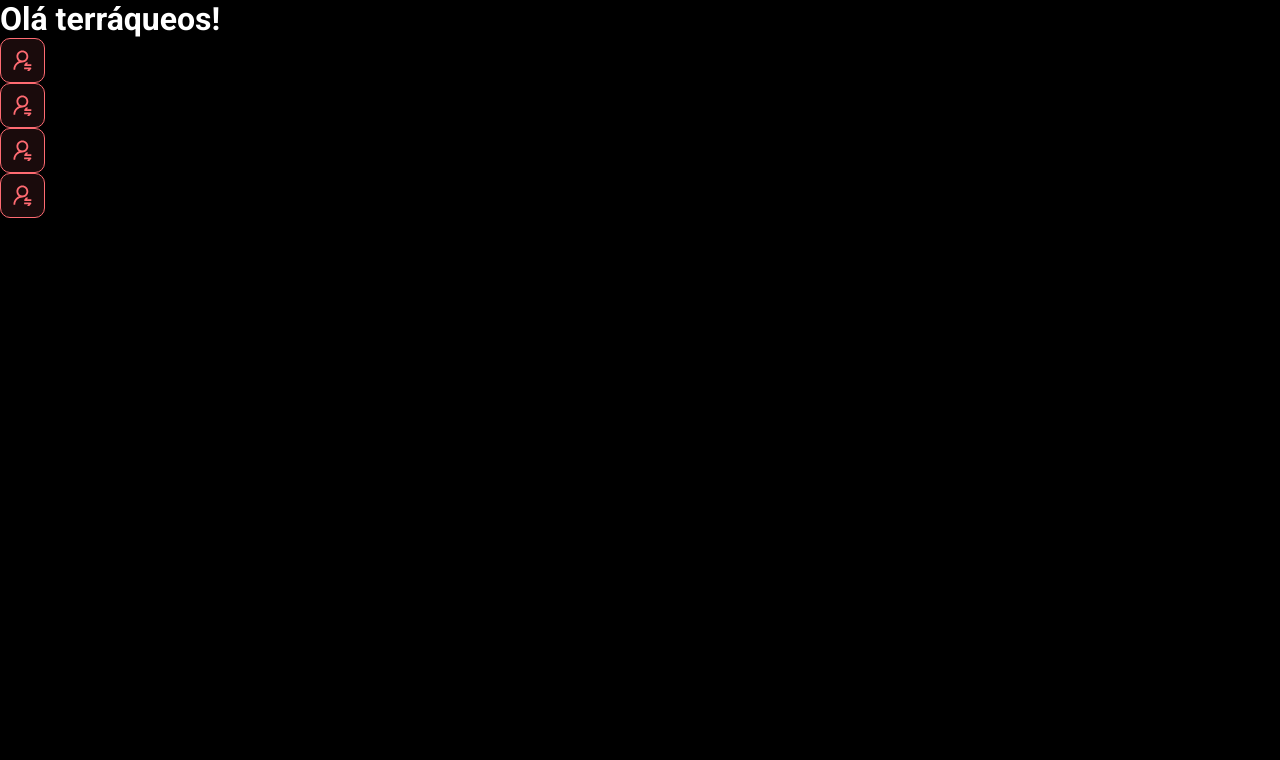
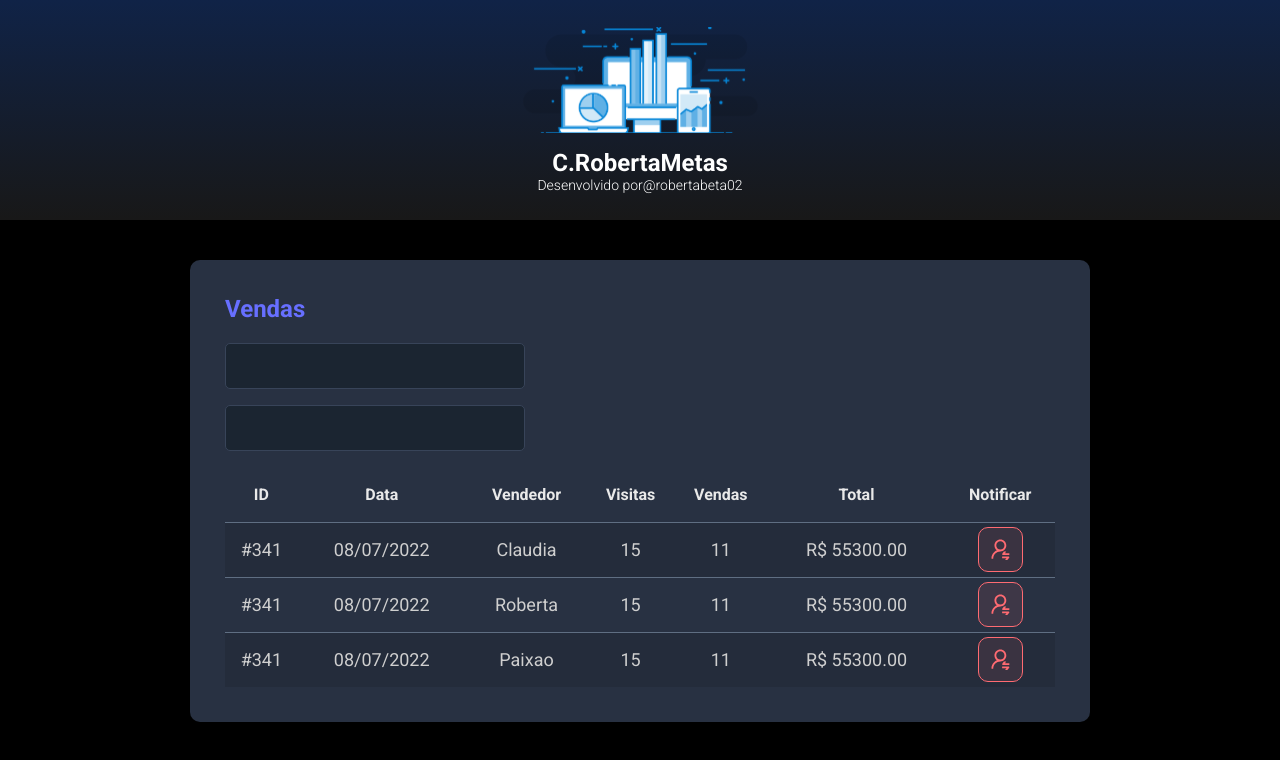
Before and after one commit to claubeta2014/crmeta, a React (Vite) app in the folder frontend/: page / in a window 1280 px wide. Shown: the top 760 px of the page. Built offline with nearby package versions, Linux system fonts and the light colour scheme.

Commit message:
Novos componentes

```diff
--- a/frontend/src/App.tsx
+++ b/frontend/src/App.tsx
@@ -1,15 +1,20 @@
-import BtNotificacao from "./componentes/BtNotificacao"
+import Header from "./componentes/Header"
+import CartaoVendas from "./componentes/CartaoVendas"
 
 function App() {
   return (
     <>
-    <h1>Olá terráqueos!</h1>
-    <BtNotificacao/>
-    <BtNotificacao/>
-    <BtNotificacao/>
-    <BtNotificacao/>
+      <Header />
+      <main>
+        <section id="vendas">
+          <div className="crmeta-container">
+            <CartaoVendas />
+
+          </div>
+        </section>
+      </main>
     </>
-    )
+  )
 }
 
 export default App
--- /dev/null
+++ b/frontend/src/componentes/CartaoVendas/index.tsx
@@ -0,0 +1,80 @@
+import BtNotificacao from "../BtNotificacao"
+import "./styles.css"
+
+    function CartaoVendas() {
+        return (
+            <div className="crmeta-card">
+            <h2 className="crmeta-sales-title">Vendas</h2>
+            <div>
+              <div className="crmeta-form-control-container">
+                <input className="crmeta-form-control" type="text"/>
+              </div>
+              <div className="crmeta-form-control-container">
+                <input className="crmeta-form-control" type="text"/>
+              </div>
+            </div>
+
+            <div>
+              <table className="crmeta-sales-table">
+                <thead>
+                  <tr>
+                    <th className="show992">ID</th>
+                    <th className="show576">Data</th>
+                    <th>Vendedor</th>
+                    <th className="show992">Visitas</th>
+                    <th className="show992">Vendas</th>
+                    <th>Total</th>
+                    <th>Notificar</th>
+                  </tr>
+                </thead>
+                <tbody>
+                  <tr>
+                    <td className="show992">#341</td>
+                    <td className="show576">08/07/2022</td>
+                    <td>Claudia</td>
+                    <td className="show992">15</td>
+                    <td className="show992">11</td>
+                    <td>R$ 55300.00</td>
+                    <td>
+                      <div className="crmeta-red-btn-container">
+                        <BtNotificacao />
+                     </div>
+                    </td>
+                  </tr>
+                  <tr>
+                    <td className="show992">#341</td>
+                    <td className="show576">08/07/2022</td>
+                    <td>Roberta</td>
+                    <td className="show992">15</td>
+                    <td className="show992">11</td>
+                    <td>R$ 55300.00</td>
+                    <td>
+                      <div className="crmeta-red-btn-container">
+                         <BtNotificacao />
+                     </div>
+                    </td>
+                  </tr>
+                  <tr>
+                    <td className="show992">#341</td>
+                    <td className="show576">08/07/2022</td>
+                    <td>Paixao</td>
+                    <td className="show992">15</td>
+                    <td className="show992">11</td>
+                    <td>R$ 55300.00</td>
+                    <td>
+                      <div className="crmeta-red-btn-container">
+                        <BtNotificacao />
+                      </div>
+                    </td>
+                  </tr>
+                </tbody>
+
+              </table>
+            </div>
+
+          </div>
+
+        )
+    }
+
+export default CartaoVendas
--- /dev/null
+++ b/frontend/src/componentes/CartaoVendas/styles.css
@@ -0,0 +1,98 @@
+.crmeta-card {
+    background-color: #283142;
+    border-radius: 10px;
+    padding: 30px 10px;
+}
+
+
+.crmeta-sales-title {
+    color: #676fff;
+    font-size: 24px;
+    margin-bottom: 20px;
+}
+
+.crmeta-form-control-container {
+    margin-bottom: 16px;
+    max-width: 300px;
+}
+
+.crmeta-form-control {
+    width: 100%;
+    height: 46px;
+    background-color: #1b2531;
+    border: 1px solid #384459;
+    border-radius: 5px;
+    color: #9aaabe;
+    padding: 0 20px;
+    font-size: 18px;
+}
+
+.crmeta-sales-table {
+    width: 100%;
+    border-spacing: 0;
+    border-collapse: collapse;
+}
+
+.crmeta-sales-table thead {
+    height: 55px;
+    font-size: 16px;
+    color: #e9e9e9;
+    font-weight: 700;
+}
+
+.crmeta-sales-table tbody {
+    font-size: 14px;
+    font-weight: 400;
+    color: #cfcfcf;
+    text-align: center;
+}
+
+.crmeta-sales-table tbody tr {
+    height: 74px;
+    border-top: 1px solid #5f6e82;
+}
+
+.crmeta-sales-table tbody tr:hover>td {
+    background-color: #384459;
+}
+
+.crmeta-sales-table tbody tr:nth-child(odd) {
+    background-color: #242c3b;
+}
+
+.crmeta-red-btn-container {
+    display: flex;
+    justify-content: center;
+}
+
+.show576 {
+    display: none;
+}
+
+.show992 {
+    display: none;
+}
+
+@media (min-width: 576px) {
+    .show576 {
+        display: table-cell;
+    }
+
+    .crmeta-card {
+        padding: 35px;
+    }
+
+    .crmeta-sales-table tbody tr {
+        height: 55px;
+    }
+
+    .crmeta-sales-table tbody {
+        font-size: 18px;
+    }
+}
+
+@media (min-width: 992px) {
+    .show992 {
+        display: table-cell;
+    }
+}
--- /dev/null
+++ b/frontend/src/componentes/Header/index.tsx
@@ -0,0 +1,19 @@
+import face from '../../assets/img/logo.svg'
+import "./styles.css"
+
+function Header() {
+    return (
+        <header>
+            <div className="crmeta-logo-container">
+                <img src={face} alt="CRMeta" />
+                <h1>C.RobertaMetas</h1>
+                <p>
+                    Desenvolvido por
+                    <a href="https://www.instagram.com/robertabeta02/">@robertabeta02</a>
+                </p>
+            </div>
+        </header>
+    )
+}
+
+export default Header
--- /dev/null
+++ b/frontend/src/componentes/Header/styles.css
@@ -0,0 +1,27 @@
+header {
+    background: linear-gradient(180deg, #102347 0%, #181818 100%);
+    height: 220px;
+    display: flex;
+    align-items: center;
+    justify-content: center;
+}
+
+.crmeta-logo-container {
+    display: flex;
+    flex-direction: column;
+    align-items: center;
+}
+
+.crmeta-logo-container img {
+    width: 235px;
+}
+
+.crmeta-logo-container h1 {
+    margin-top: 15px;
+    font-size: 24px;
+}
+
+.crmeta-logo-container p {
+    font-size: 14px;
+    font-weight: 300;
+}
--- a/frontend/src/index.css
+++ b/frontend/src/index.css
@@ -19,3 +19,13 @@
   color: unset;
   text-decoration: none;
 }
+
+.crmeta-container {
+  width: 100%;
+  max-width: 900px;
+  margin: 0 auto;
+}
+
+#vendas {
+  padding: 40px 10px;
+}
```
Also changed, not shown: frontend/src/assets/img/logo.svg (added).
